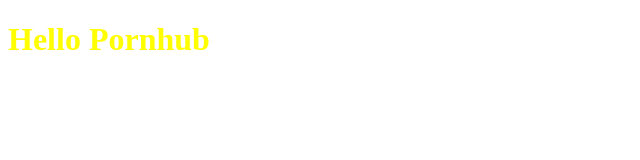
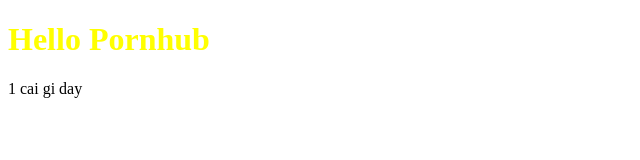
Before and after one commit to Cuongdac2407/test_fontend2023, a plain HTML site: page index.html in a window 1280 px wide. Shown: the full height of the page, 0-640 px from the left. Drawn offline with Linux system fonts and the light colour scheme.

Commit message:
init project

```diff
--- a/index.html
+++ b/index.html
@@ -9,5 +9,6 @@
 </head>
 <body>
     <h1> Hello Pornhub</h1>
+    <p>1 cai gi day</p>
 </body>
 </html>
```
Also changed, not shown: abc123.js (added).
